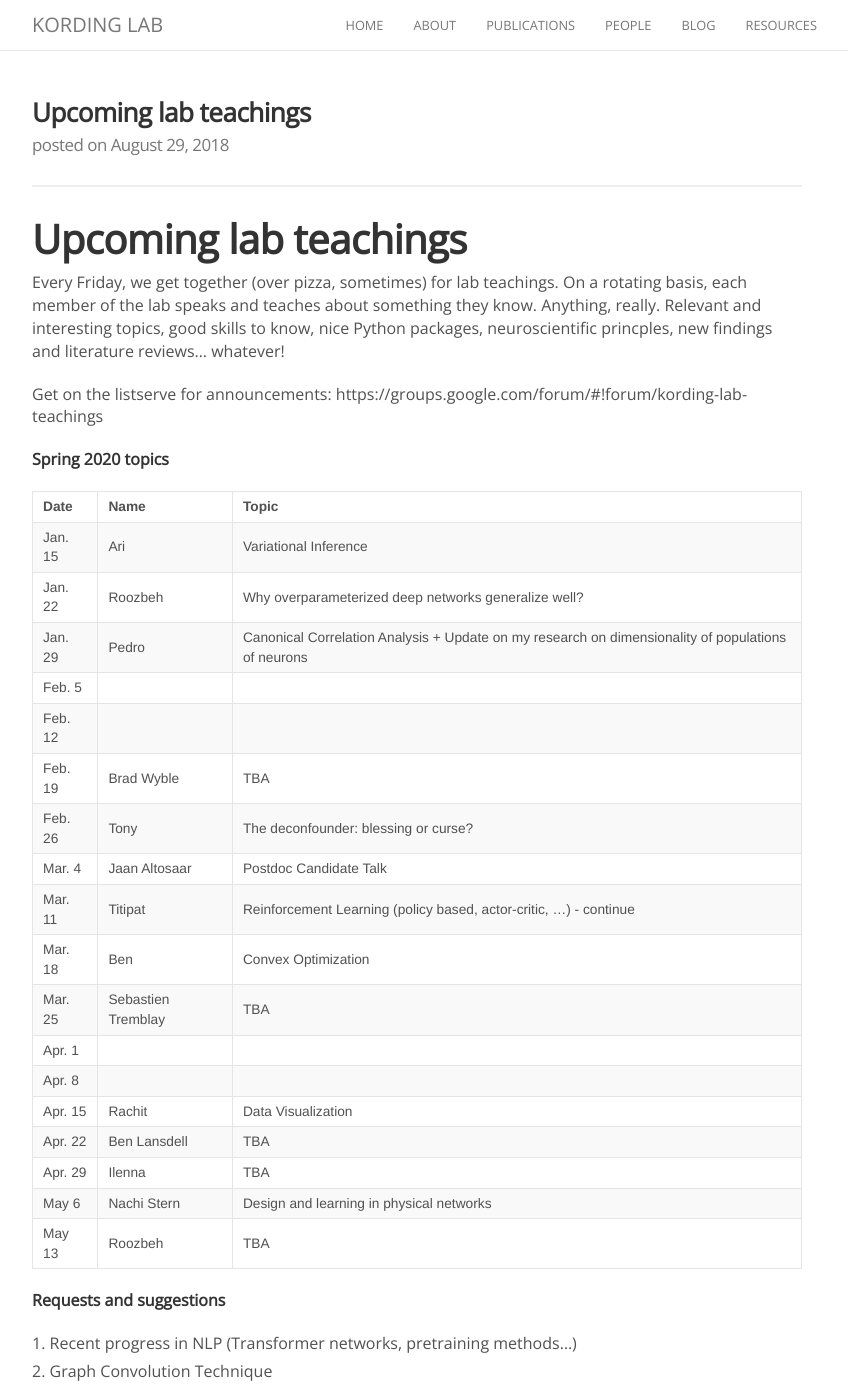
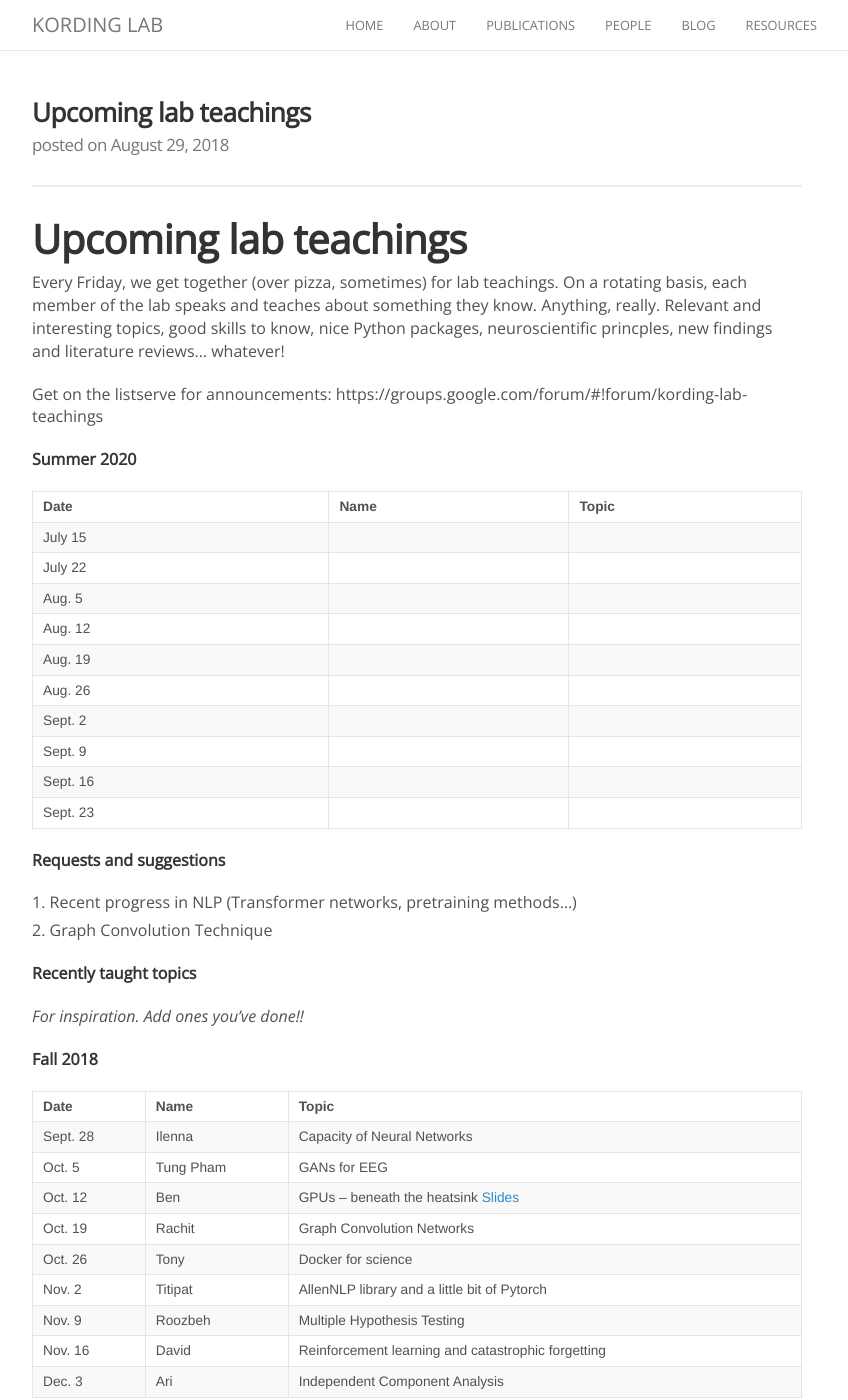
Before and after one commit to KordingLab/KordingLab.github.io, a Jekyll site: the page built from _posts/2018-08-29-upcoming-lab-teaching.md, in a window 1280 px wide and 1400 px high. Shown: the whole window, without its empty margins (223-1071 px from the left). Built offline with Jekyll 4.4.1, drawn with Linux system fonts in a browser that asks for light colours; nearby versions of some CDN libraries; comment, search, counter and statistics services are not loaded; some of the changed text lies outside the part shown.

Commit message:
Updated for Summer Signup

```diff
--- a/_posts/2018-08-29-upcoming-lab-teaching.md
+++ b/_posts/2018-08-29-upcoming-lab-teaching.md
@@ -14,29 +14,20 @@ neuroscientific princples, new findings and literature reviews... whatever!
 
 Get on the listserve for announcements: https://groups.google.com/forum/#!forum/kording-lab-teachings
 
-**Spring 2020 topics**
+**Summer 2020**
 
 | Date | Name | Topic |
 |------|------|-------|
-| Jan. 15 | Ari | Variational Inference |
-| Jan. 22 | Roozbeh | Why overparameterized deep networks generalize well? |
-| Jan. 29 | Pedro | Canonical Correlation Analysis + Update on my research on dimensionality of populations of neurons |
-| Feb. 5 |  |  |
-| Feb. 12 |  |  |
-| Feb. 19 | Brad Wyble | TBA |
-| Feb. 26 | Tony | The deconfounder: blessing or curse? |
-| Mar. 4 | Jaan Altosaar | Postdoc Candidate Talk |
-| Mar. 11 | Titipat | Reinforcement Learning (policy based, actor-critic, ...) - continue |
-| Mar. 18 | Ben | Convex Optimization |
-| Mar. 25 | Sebastien Tremblay | TBA |
-| Apr. 1 |  |  |
-| Apr. 8 |  |  |
-| Apr. 15 | Rachit | Data Visualization |
-| Apr. 22 | Ben Lansdell | TBA |
-| Apr. 29 | Ilenna | TBA |
-| May 6 | Nachi Stern | Design and learning in physical networks |
-| May 13 | Roozbeh | TBA |
-
+| July 15 | | |
+| July 22 | | |
+| Aug. 5 | | |
+| Aug. 12 | | |
+| Aug. 19 | | |
+| Aug. 26 | | |
+| Sept. 2 | | |
+| Sept. 9 | | |
+| Sept. 16 | | |
+| Sept. 23 | | |
 
 
 **Requests and suggestions**
```
Also changed, not shown: other parts of _posts/2018-08-29-upcoming-lab-teaching.md (+22 -0 lines).
